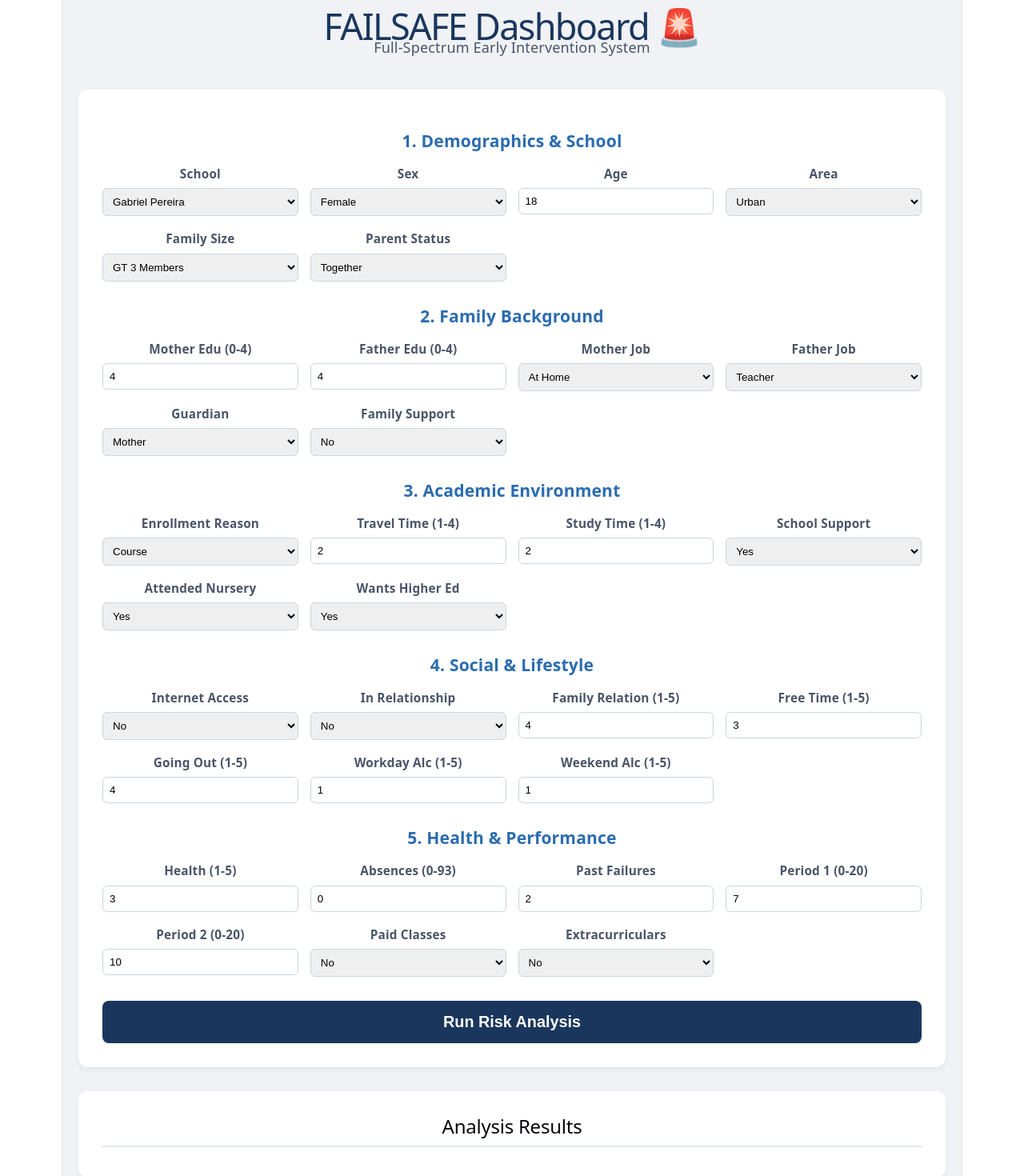
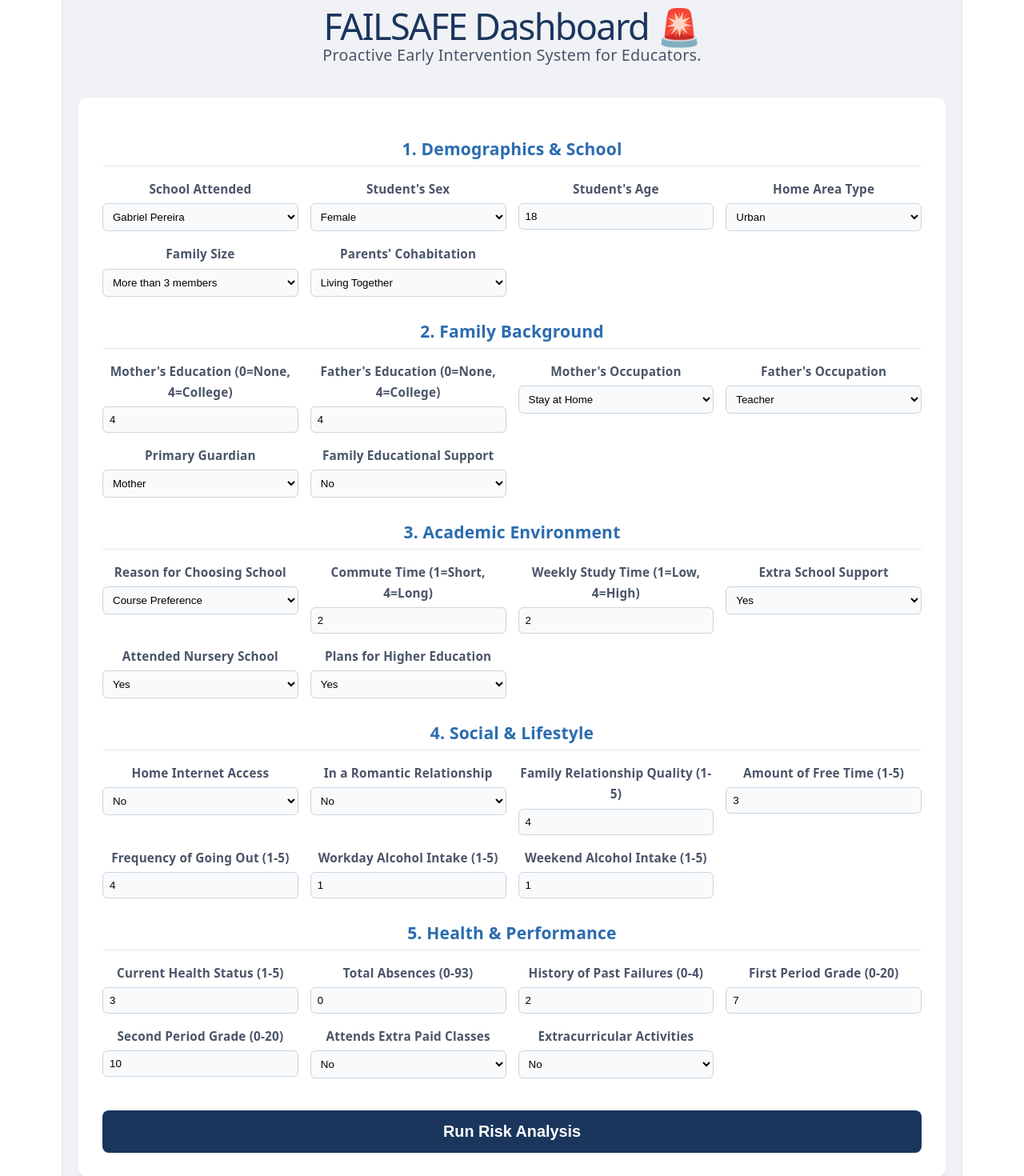
Before and after one commit to aayuuraj/FailSafe, a React app in the folder frontend/: page / in a window 1280 px wide. Shown: the part 20-1490 px from the top of the page at 80% size. Built offline with nearby package versions, Linux system fonts and the light colour scheme; the HTML template or start-up script is replaced by a standard one.

Commit message:
Added all missing features from dataset

```diff
--- a/frontend/src/App.jsx
+++ b/frontend/src/App.jsx
@@ -1,6 +1,7 @@
 import { useState } from 'react';
 import axios from 'axios';
 
+// --- UI Translator Dictionary ---
 const featureDictionary = {
   "G1": "first period grade",
   "G2": "second period grade",
@@ -56,62 +57,64 @@ function App() {
   const [loading, setLoading] = useState(false);
   const [error, setError] = useState(null);
 
+  // --- Human-Readable Form Sections ---
+  // The 'label' and 'l' are what the user sees. The 'name' and 'v' are what the AI needs.
   const formSections = [
     {
       title: "1. Demographics & School",
       fields: [
-        { name: "school", label: "School", type: "select", options: [{l: "Gabriel Pereira", v: "GP"}, {l: "Mousinho da Silveira", v: "MS"}] },
-        { name: "sex", label: "Sex", type: "select", options: [{l: "Female", v: "F"}, {l: "Male", v: "M"}] },
-        { name: "age", label: "Age", type: "number", min: 15, max: 22 },
-        { name: "address", label: "Area", type: "select", options: [{l: "Urban", v: "U"}, {l: "Rural", v: "R"}] },
-        { name: "famsize", label: "Family Size", type: "select", options: [{l: "GT 3 Members", v: "GT3"}, {l: "LE 3 Members", v: "LE3"}] },
-        { name: "Pstatus", label: "Parent Status", type: "select", options: [{l: "Together", v: "T"}, {l: "Apart", v: "A"}] }
+        { name: "school", label: "School Attended", type: "select", options: [{l: "Gabriel Pereira", v: "GP"}, {l: "Mousinho da Silveira", v: "MS"}] },
+        { name: "sex", label: "Student's Sex", type: "select", options: [{l: "Female", v: "F"}, {l: "Male", v: "M"}] },
+        { name: "age", label: "Student's Age", type: "number", min: 15, max: 22 },
+        { name: "address", label: "Home Area Type", type: "select", options: [{l: "Urban", v: "U"}, {l: "Rural", v: "R"}] },
+        { name: "famsize", label: "Family Size", type: "select", options: [{l: "More than 3 members", v: "GT3"}, {l: "3 or fewer members", v: "LE3"}] },
+        { name: "Pstatus", label: "Parents' Cohabitation", type: "select", options: [{l: "Living Together", v: "T"}, {l: "Living Apart", v: "A"}] }
       ]
     },
     {
       title: "2. Family Background",
       fields: [
-        { name: "Medu", label: "Mother Edu (0-4)", type: "number", min: 0, max: 4 },
-        { name: "Fedu", label: "Father Edu (0-4)", type: "number", min: 0, max: 4 },
-        { name: "Mjob", label: "Mother Job", type: "select", options: [{l: "Teacher", v: "teacher"}, {l: "Health", v: "health"}, {l: "Services", v: "services"}, {l: "At Home", v: "at_home"}, {l: "Other", v: "other"}] },
-        { name: "Fjob", label: "Father Job", type: "select", options: [{l: "Teacher", v: "teacher"}, {l: "Health", v: "health"}, {l: "Services", v: "services"}, {l: "At Home", v: "at_home"}, {l: "Other", v: "other"}] },
-        { name: "guardian", label: "Guardian", type: "select", options: [{l: "Mother", v: "mother"}, {l: "Father", v: "father"}, {l: "Other", v: "other"}] },
-        { name: "famsup", label: "Family Support", type: "select", options: [{l: "Yes", v: "yes"}, {l: "No", v: "no"}] }
+        { name: "Medu", label: "Mother's Education (0=None, 4=College)", type: "number", min: 0, max: 4 },
+        { name: "Fedu", label: "Father's Education (0=None, 4=College)", type: "number", min: 0, max: 4 },
+        { name: "Mjob", label: "Mother's Occupation", type: "select", options: [{l: "Teacher", v: "teacher"}, {l: "Health Sector", v: "health"}, {l: "Civil Services", v: "services"}, {l: "Stay at Home", v: "at_home"}, {l: "Other", v: "other"}] },
+        { name: "Fjob", label: "Father's Occupation", type: "select", options: [{l: "Teacher", v: "teacher"}, {l: "Health Sector", v: "health"}, {l: "Civil Services", v: "services"}, {l: "Stay at Home", v: "at_home"}, {l: "Other", v: "other"}] },
+        { name: "guardian", label: "Primary Guardian", type: "select", options: [{l: "Mother", v: "mother"}, {l: "Father", v: "father"}, {l: "Other", v: "other"}] },
+        { name: "famsup", label: "Family Educational Support", type: "select", options: [{l: "Yes", v: "yes"}, {l: "No", v: "no"}] }
       ]
     },
     {
       title: "3. Academic Environment",
       fields: [
-        { name: "reason", label: "Enrollment Reason", type: "select", options: [{l: "Course", v: "course"}, {l: "Home", v: "home"}, {l: "Reputation", v: "reputation"}, {l: "Other", v: "other"}] },
-        { name: "traveltime", label: "Travel Time (1-4)", type: "number", min: 1, max: 4 },
-        { name: "studytime", label: "Study Time (1-4)", type: "number", min: 1, max: 4 },
-        { name: "schoolsup", label: "School Support", type: "select", options: [{l: "Yes", v: "yes"}, {l: "No", v: "no"}] },
-        { name: "nursery", label: "Attended Nursery", type: "select", options: [{l: "Yes", v: "yes"}, {l: "No", v: "no"}] },
-        { name: "higher", label: "Wants Higher Ed", type: "select", options: [{l: "Yes", v: "yes"}, {l: "No", v: "no"}] }
+        { name: "reason", label: "Reason for Choosing School", type: "select", options: [{l: "Course Preference", v: "course"}, {l: "Close to Home", v: "home"}, {l: "School Reputation", v: "reputation"}, {l: "Other", v: "other"}] },
+        { name: "traveltime", label: "Commute Time (1=Short, 4=Long)", type: "number", min: 1, max: 4 },
+        { name: "studytime", label: "Weekly Study Time (1=Low, 4=High)", type: "number", min: 1, max: 4 },
+        { name: "schoolsup", label: "Extra School Support", type: "select", options: [{l: "Yes", v: "yes"}, {l: "No", v: "no"}] },
+        { name: "nursery", label: "Attended Nursery School", type: "select", options: [{l: "Yes", v: "yes"}, {l: "No", v: "no"}] },
+        { name: "higher", label: "Plans for Higher Education", type: "select", options: [{l: "Yes", v: "yes"}, {l: "No", v: "no"}] }
       ]
     },
     {
       title: "4. Social & Lifestyle",
       fields: [
-        { name: "internet", label: "Internet Access", type: "select", options: [{l: "Yes", v: "yes"}, {l: "No", v: "no"}] },
-        { name: "romantic", label: "In Relationship", type: "select", options: [{l: "Yes", v: "yes"}, {l: "No", v: "no"}] },
-        { name: "famrel", label: "Family Relation (1-5)", type: "number", min: 1, max: 5 },
-        { name: "freetime", label: "Free Time (1-5)", type: "number", min: 1, max: 5 },
-        { name: "goout", label: "Going Out (1-5)", type: "number", min: 1, max: 5 },
-        { name: "Dalc", label: "Workday Alc (1-5)", type: "number", min: 1, max: 5 },
-        { name: "Walc", label: "Weekend Alc (1-5)", type: "number", min: 1, max: 5 }
+        { name: "internet", label: "Home Internet Access", type: "select", options: [{l: "Yes", v: "yes"}, {l: "No", v: "no"}] },
+        { name: "romantic", label: "In a Romantic Relationship", type: "select", options: [{l: "Yes", v: "yes"}, {l: "No", v: "no"}] },
+        { name: "famrel", label: "Family Relationship Quality (1-5)", type: "number", min: 1, max: 5 },
+        { name: "freetime", label: "Amount of Free Time (1-5)", type: "number", min: 1, max: 5 },
+        { name: "goout", label: "Frequency of Going Out (1-5)", type: "number", min: 1, max: 5 },
+        { name: "Dalc", label: "Workday Alcohol Intake (1-5)", type: "number", min: 1, max: 5 },
+        { name: "Walc", label: "Weekend Alcohol Intake (1-5)", type: "number", min: 1, max: 5 }
       ]
     },
     {
       title: "5. Health & Performance",
       fields: [
-        { name: "health", label: "Health (1-5)", type: "number", min: 1, max: 5 },
-        { name: "absences", label: "Absences (0-93)", type: "number", min: 0, max: 93 },
-        { name: "failures", label: "Past Failures", type: "number", min: 0, max: 4 },
-        { name: "G1", label: "Period 1 (0-20)", type: "number", min: 0, max: 20 },
-        { name: "G2", label: "Period 2 (0-20)", type: "number", min: 0, max: 20 },
-        { name: "paid", label: "Paid Classes", type: "select", options: [{l: "Yes", v: "yes"}, {l: "No", v: "no"}] },
-        { name: "activities", label: "Extracurriculars", type: "select", options: [{l: "Yes", v: "yes"}, {l: "No", v: "no"}] }
+        { name: "health", label: "Current Health Status (1-5)", type: "number", min: 1, max: 5 },
+        { name: "absences", label: "Total Absences (0-93)", type: "number", min: 0, max: 93 },
+        { name: "failures", label: "History of Past Failures (0-4)", type: "number", min: 0, max: 4 },
+        { name: "G1", label: "First Period Grade (0-20)", type: "number", min: 0, max: 20 },
+        { name: "G2", label: "Second Period Grade (0-20)", type: "number", min: 0, max: 20 },
+        { name: "paid", label: "Attends Extra Paid Classes", type: "select", options: [{l: "Yes", v: "yes"}, {l: "No", v: "no"}] },
+        { name: "activities", label: "Extracurricular Activities", type: "select", options: [{l: "Yes", v: "yes"}, {l: "No", v: "no"}] }
       ]
     }
   ];
@@ -127,8 +130,8 @@ function App() {
   const validateForm = () => {
     if (formData.age < 15 || formData.age > 22) return "Age must be between 15 and 22.";
     if (formData.absences < 0 || formData.absences > 93) return "Absences must be between 0 and 93.";
-    if (formData.G1 < 0 || formData.G1 > 20) return "Period 1 Grade (G1) must be between 0 and 20.";
-    if (formData.G2 < 0 || formData.G2 > 20) return "Period 2 Grade (G2) must be between 0 and 20.";
+    if (formData.G1 < 0 || formData.G1 > 20) return "First Period Grade must be between 0 and 20.";
+    if (formData.G2 < 0 || formData.G2 > 20) return "Second Period Grade must be between 0 and 20.";
     if (formData.failures < 0 || formData.failures > 4) return "Past Failures must be between 0 and 4.";
     return null;
   };
@@ -160,63 +163,78 @@ function App() {
   return (
     <div style={{ backgroundColor: '#f0f2f5', minHeight: '100vh', padding: '40px 20px', fontFamily: 'system-ui, sans-serif' }}>
       <div style={{ maxWidth: '1200px', margin: '0 auto' }}>
+
         <div style={{ textAlign: 'center', marginBottom: '40px' }}>
-          <h1 style={{ fontSize: '2.5rem', color: '#1a365d', margin: '0' }}>FAILSAFE Dashboard 🚨</h1>
-          <p style={{ color: '#4a5568' }}>Full-Spectrum Early Intervention System</p>
+          <h1 style={{ fontSize: '2.5rem', color: '#1a365d', margin: '0 0 10px 0' }}>FAILSAFE Dashboard 🚨</h1>
+          <p style={{ color: '#4a5568', fontSize: '1.1rem', margin: '0' }}>Proactive Early Intervention System for Educators.</p>
         </div>
 
-        <div style={{ display: 'flex', gap: '30px', flexWrap: 'wrap' }}>
+        {/* Added alignItems: 'flex-start' here to prevent the overlap and stretching */}
+        <div style={{ display: 'flex', gap: '30px', flexWrap: 'wrap', alignItems: 'flex-start' }}>
+
+          {/* Left Form Panel */}
           <div style={{ flex: '1 1 60%', backgroundColor: 'white', padding: '30px', borderRadius: '12px', boxShadow: '0 4px 6px rgba(0,0,0,0.05)' }}>
             <form onSubmit={analyzeStudent}>
               {formSections.map((section, idx) => (
                 <div key={idx} style={{ marginBottom: '30px' }}>
-                  <h3 style={{ color: '#2b6cb0', marginBottom: '15px' }}>{section.title}</h3>
+                  <h3 style={{ color: '#2b6cb0', marginBottom: '15px', borderBottom: '1px solid #e2e8f0', paddingBottom: '8px' }}>{section.title}</h3>
                   <div style={{ display: 'grid', gridTemplateColumns: 'repeat(auto-fill, minmax(200px, 1fr))', gap: '15px' }}>
                     {section.fields.map((field) => (
                       <div key={field.name} style={{ display: 'flex', flexDirection: 'column' }}>
                         <label style={{ fontSize: '0.85rem', fontWeight: 'bold', color: '#4a5568', marginBottom: '5px' }}>{field.label}</label>
                         {field.type === 'select' ? (
-                          <select name={field.name} value={formData[field.name]} onChange={handleChange} style={{ padding: '8px', borderRadius: '6px', border: '1px solid #cbd5e0' }}>
+                          <select name={field.name} value={formData[field.name]} onChange={handleChange} style={{ padding: '8px', borderRadius: '6px', border: '1px solid #cbd5e0', backgroundColor: '#f8fafc' }}>
                             {field.options.map(opt => <option key={opt.v} value={opt.v}>{opt.l}</option>)}
                           </select>
                         ) : (
-                          <input type="number" name={field.name} min={field.min} max={field.max} value={formData[field.name]} onChange={handleChange} style={{ padding: '8px', borderRadius: '6px', border: '1px solid #cbd5e0' }} />
+                          <input type="number" name={field.name} min={field.min} max={field.max} value={formData[field.name]} onChange={handleChange} style={{ padding: '8px', borderRadius: '6px', border: '1px solid #cbd5e0', backgroundColor: '#f8fafc' }} />
                         )}
                       </div>
                     ))}
                   </div>
                 </div>
               ))}
-              <button type="submit" disabled={loading} style={{ width: '100%', padding: '15px', backgroundColor: '#1a365d', color: 'white', border: 'none', borderRadius: '8px', cursor: 'pointer', fontSize: '1.1rem', fontWeight: 'bold' }}>
-                {loading ? 'Analyzing...' : 'Run Risk Analysis'}
+              <button type="submit" disabled={loading} style={{ width: '100%', padding: '15px', backgroundColor: '#1a365d', color: 'white', border: 'none', borderRadius: '8px', cursor: loading ? 'not-allowed' : 'pointer', fontSize: '1.1rem', fontWeight: 'bold', marginTop: '10px' }}>
+                {loading ? 'Running ML Analysis...' : 'Run Risk Analysis'}
               </button>
             </form>
           </div>
 
-          <div style={{ flex: '1 1 35%' }}>
+          {/* Right Results Panel */}
+          <div style={{ flex: '1 1 35%', minWidth: '300px' }}>
             <div style={{ position: 'sticky', top: '40px', backgroundColor: 'white', padding: '30px', borderRadius: '12px', boxShadow: '0 4px 6px rgba(0,0,0,0.05)' }}>
-              <h2 style={{ borderBottom: '2px solid #e2e8f0', paddingBottom: '10px' }}>Analysis Results</h2>
-              {error && <div style={{ color: 'red' }}>{error}</div>}
+              <h2 style={{ borderBottom: '2px solid #e2e8f0', paddingBottom: '10px', marginTop: '0' }}>Analysis Results</h2>
+
+              {error && <div style={{ color: '#c53030', backgroundColor: '#fff5f5', padding: '15px', borderRadius: '8px', borderLeft: '4px solid #f56565' }}>{error}</div>}
+
               {result && (
                 <div>
-                  <div style={{ textAlign: 'center', padding: '20px', borderRadius: '8px', backgroundColor: result.is_at_risk ? '#fff5f5' : '#f0fff4', border: `2px solid ${result.is_at_risk ? '#fc8181' : '#68d391'}` }}>
-                    <h1 style={{ color: result.is_at_risk ? '#e53e3e' : '#38a169', margin: '0' }}>{result.is_at_risk ? '⚠️ HIGH RISK' : '✅ ON TRACK'}</h1>
-                    <p style={{ fontWeight: 'bold', fontSize: '1.2rem' }}>Probability: {(result.risk_probability * 100).toFixed(1)}%</p>
+                  {/* Fixed spacing inside this box so it doesn't look squished */}
+                  <div style={{ textAlign: 'center', padding: '25px 20px', borderRadius: '8px', backgroundColor: result.is_at_risk ? '#fff5f5' : '#f0fff4', border: `2px solid ${result.is_at_risk ? '#fc8181' : '#68d391'}` }}>
+                    <h1 style={{ color: result.is_at_risk ? '#e53e3e' : '#38a169', margin: '0 0 10px 0', fontSize: '2rem' }}>
+                      {result.is_at_risk ? '⚠️ HIGH RISK' : '✅ ON TRACK'}
+                    </h1>
+                    <p style={{ fontWeight: 'bold', fontSize: '1.2rem', color: '#4a5568', margin: '0' }}>
+                      Failure Probability: {(result.risk_probability * 100).toFixed(1)}%
+                    </p>
                   </div>
-                  <h3 style={{ marginTop: '20px', color: '#2d3748' }}>Key Predictive Drivers</h3>
+
+                  <h3 style={{ marginTop: '25px', color: '#2d3748', borderBottom: '1px solid #edf2f7', paddingBottom: '5px' }}>Key Predictive Drivers</h3>
                   <ul style={{ paddingLeft: '20px', color: '#4a5568', lineHeight: '1.6' }}>
                     {result.top_risk_factors.map((factor, i) => (
-                      <li key={i}>{formatInsight(factor)}</li>
+                      <li key={i} style={{ marginBottom: '8px' }}>{formatInsight(factor)}</li>
                     ))}
                   </ul>
-                  <h3 style={{ marginTop: '20px', color: '#2d3748' }}>Intervention Plan</h3>
-                  <div style={{ padding: '15px', backgroundColor: '#ebf8ff', borderLeft: '5px solid #3182ce', color: '#2b6cb0', fontWeight: '500' }}>
+
+                  <h3 style={{ marginTop: '25px', color: '#2d3748' }}>Intervention Plan</h3>
+                  <div style={{ padding: '15px', backgroundColor: '#ebf8ff', borderLeft: '5px solid #3182ce', color: '#2b6cb0', fontWeight: '500', lineHeight: '1.5' }}>
                     {formatInsight(result.recommended_intervention)}
                   </div>
                 </div>
               )}
             </div>
           </div>
+
         </div>
       </div>
     </div>
```
